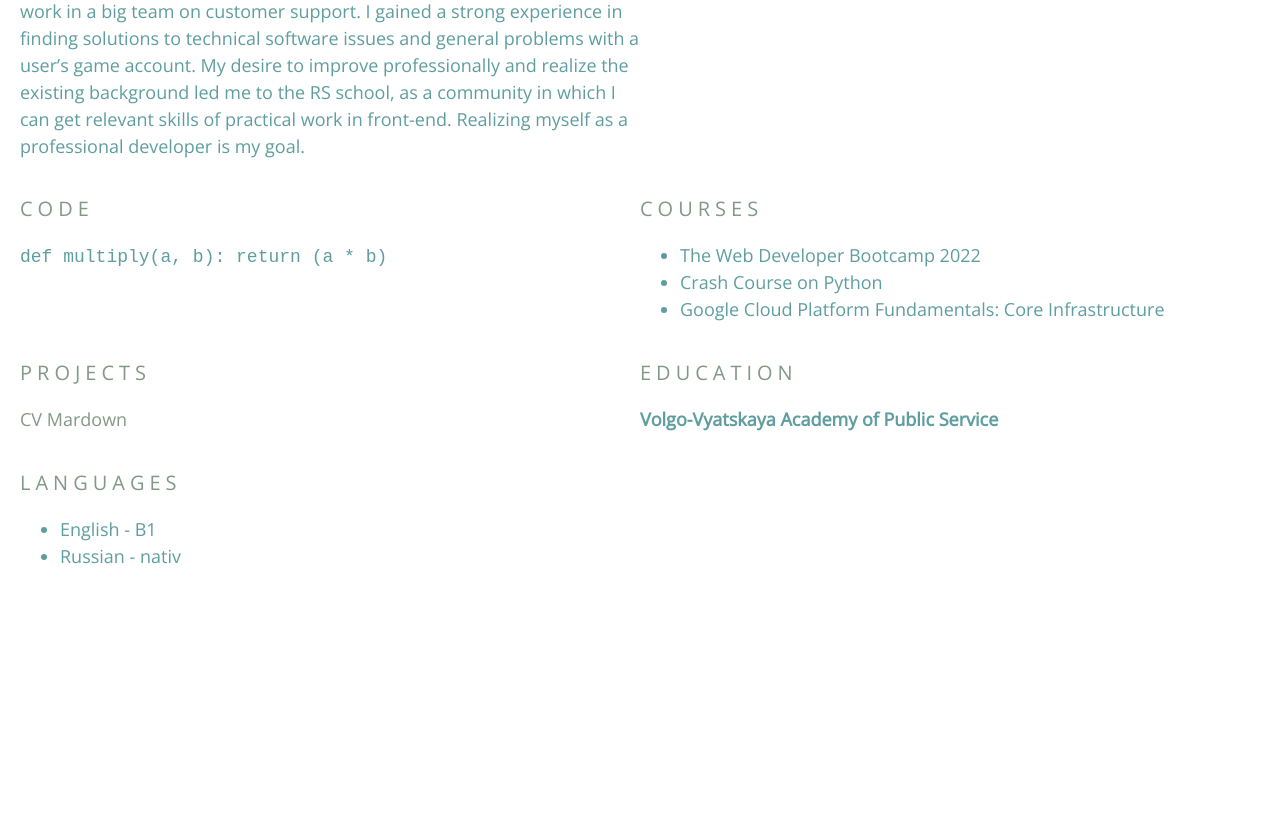
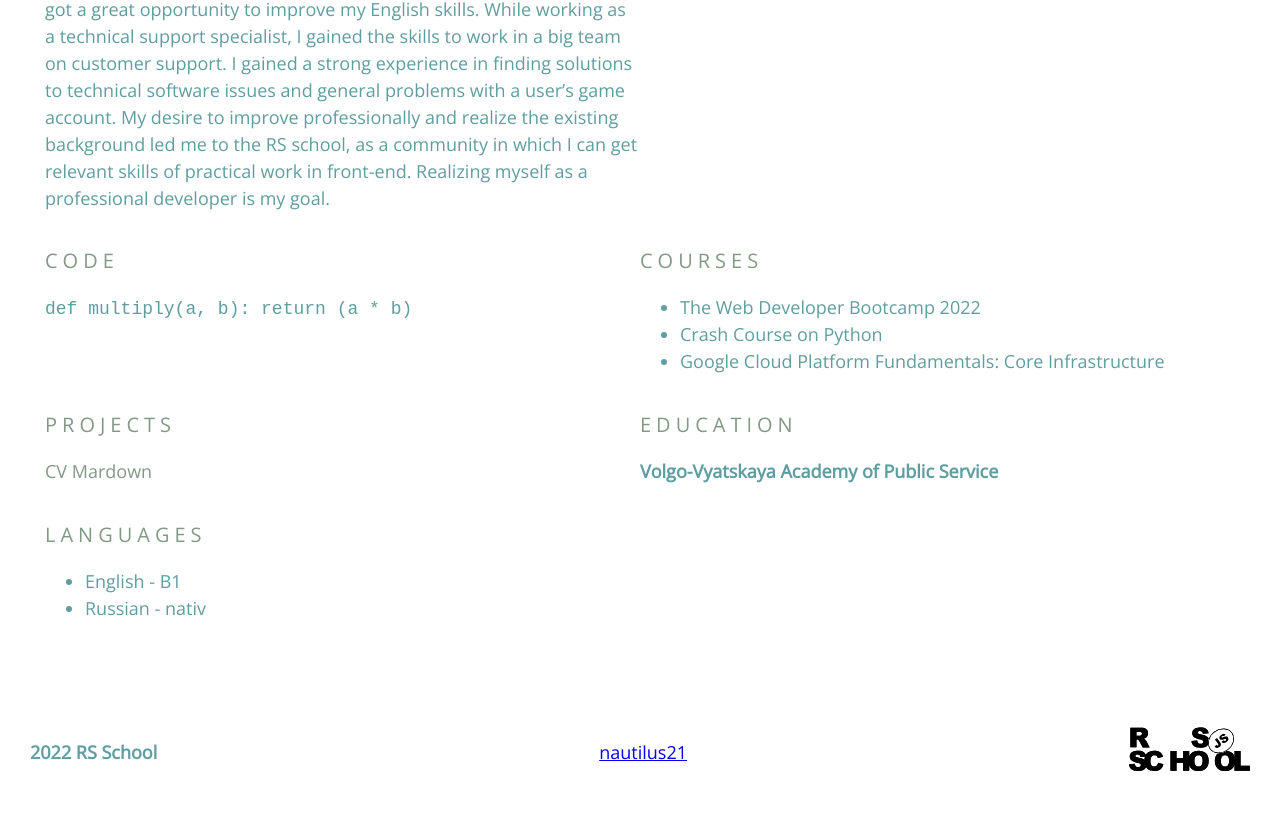
Before and after one commit to nautilus21/rsschool-cv, a plain HTML site: page index.html in a window 1280 px wide. Shown: the part 794-1613 px from the top of the page. Before the commit the page ends 1402 px from the top, so only its background shows below. Drawn offline with nearby package versions, Linux system fonts and the light colour scheme.

Commit message:
feat: update

```diff
--- a/index.html
+++ b/index.html
@@ -154,9 +154,19 @@
 	</main>
 
 
-	<footer>
 
-	</footer>
+
+
+
+
+
+	<footer class="footer">
+		<div class="footer-box">
+		  	<div><h4>2022 RS School</h4></div>
+			<div><a href="https://github.com/nautilus21">nautilus21</a></div>
+			<div><a href="https://rs.school/js/"><img class="rs-logo" src="./img/rsschool.svg" alt="rs-schol logo"></a></div>
+		</div>
+	  </footer>
 
 
 
--- a/style.css
+++ b/style.css
@@ -22,7 +22,7 @@ body {
   display: flex;
   flex-wrap: wrap;
   justify-content: center;
-}
+  }
 
 .nav-list {
   display: flex;
@@ -60,6 +60,8 @@ html {
   display: flex;
   flex-wrap: wrap;
   margin: 20px;
+  padding: 25px;
+
 
 }
 
@@ -94,7 +96,7 @@ section-photo {
 	.section {
 	  width: 100%;
 	}
-	ul, .nav-list {
+	 .nav-list {
 		display: flex;
 		flex-direction: column;
 		justify-content: center;
@@ -113,3 +115,22 @@ section-photo {
     object-fit: cover;
     border-radius: 50%;
   }
+
+
+.footer-box {
+  display: flex;
+  justify-content: space-between;
+  align-items: center;
+  flex-wrap: wrap;
+  padding: 30px;
+
+
+}
+
+.rs-logo {
+  width: 121px;
+  height: 45px;
+  background-image: url(./img/rsschool.svg);
+  background-size: contain;
+  background-repeat: no-repeat;
+}
```
Also changed, not shown: img/rsschool.svg (added).
